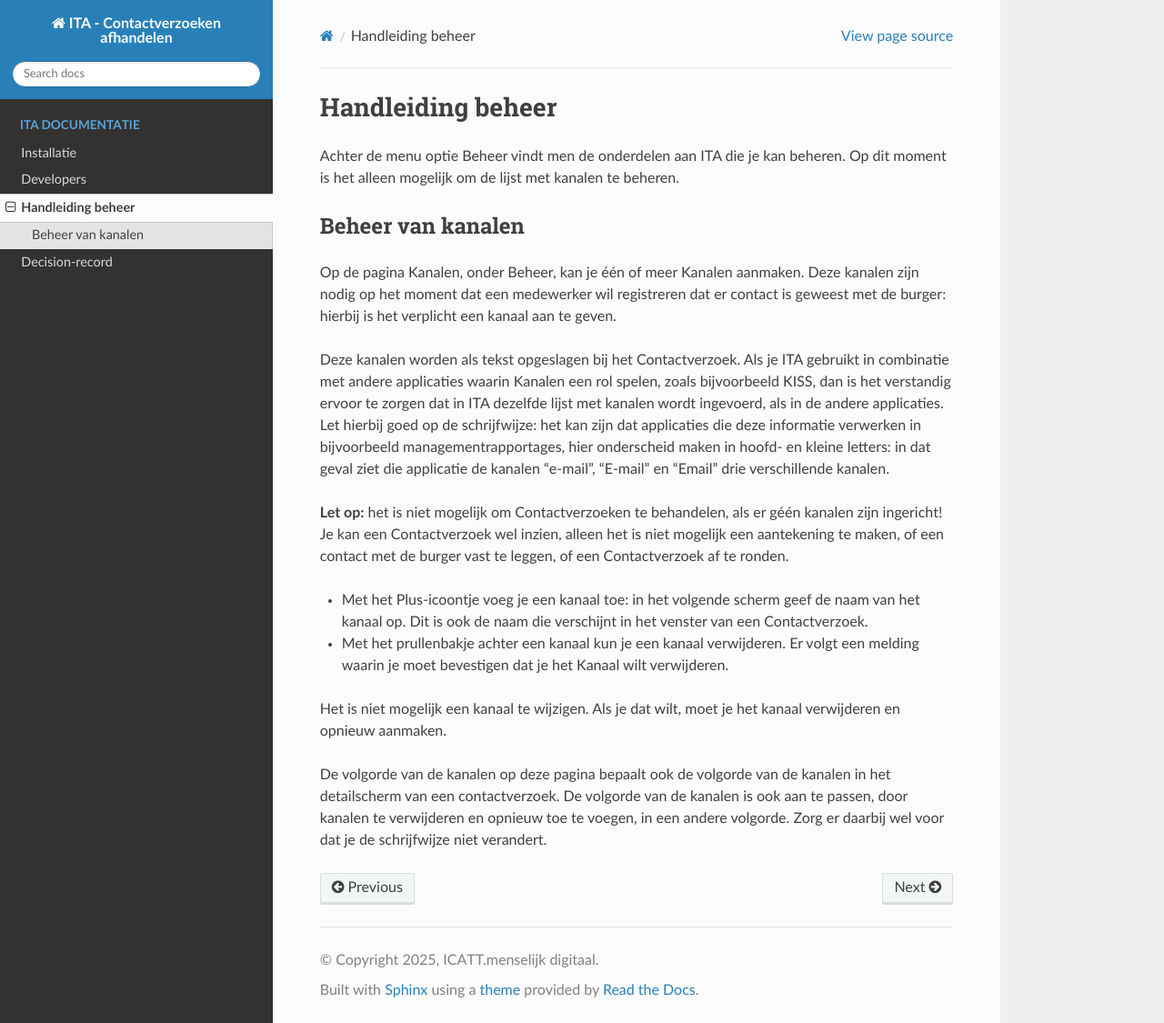
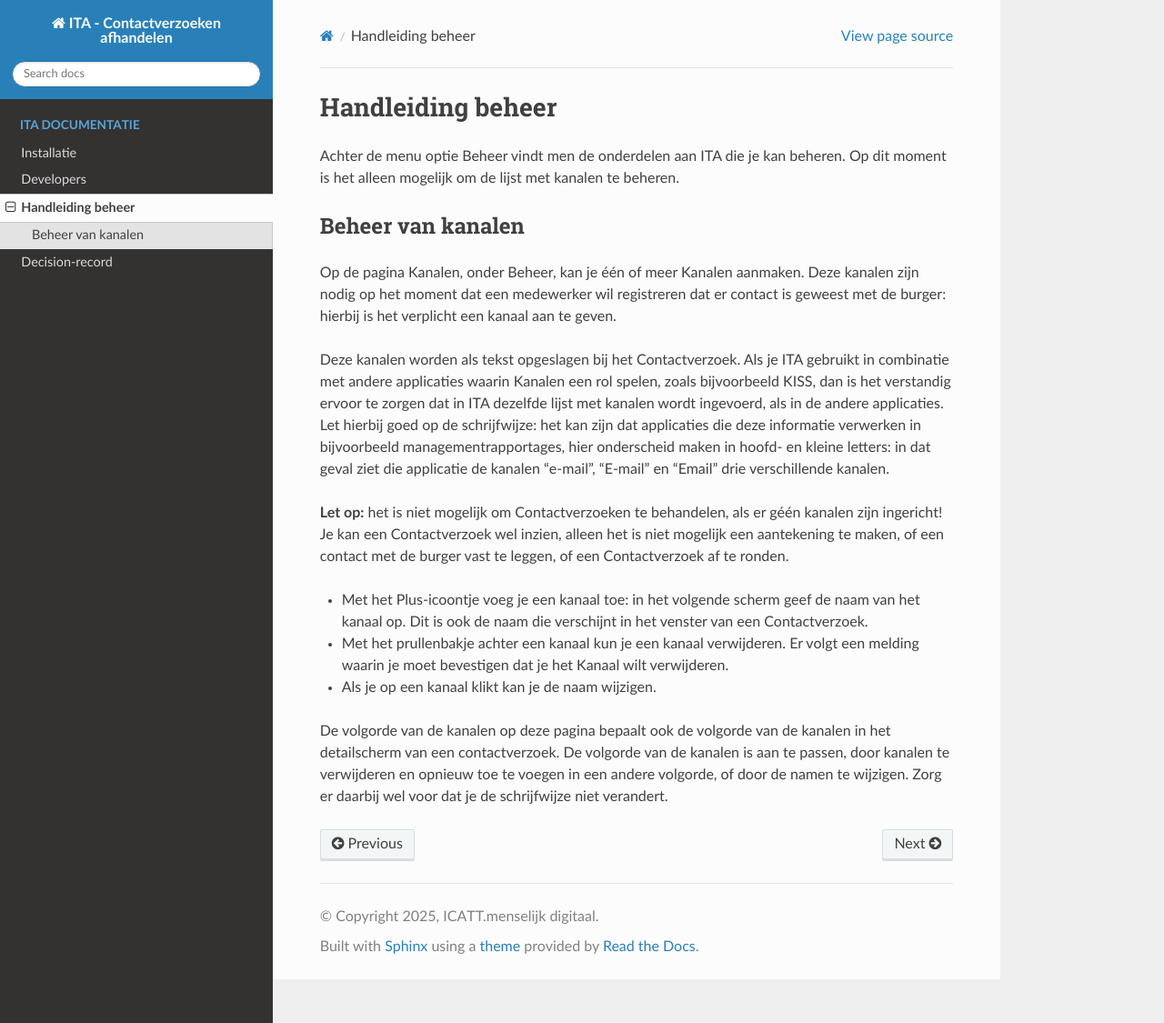
Before and after one commit to Interne-Taak-Afhandeling/.github, a Sphinx documentation site: the page built from docs/manual/index.rst, in a window 1280 px wide and 1125 px high. Shown: the whole window at 91% size. Built offline with Sphinx 7.4.7 and the Read the Docs theme 3.1.0, drawn with Linux system fonts in a browser that asks for light colours.

Commit message:
Update index.rst

```diff
--- a/docs/manual/index.rst
+++ b/docs/manual/index.rst
@@ -18,7 +18,6 @@ Deze kanalen worden als tekst opgeslagen bij het Contactverzoek. Als je ITA gebr
 
 * Met het Plus-icoontje voeg je een kanaal toe: in het volgende scherm geef de naam van het kanaal op. Dit is ook de naam die verschijnt in het venster van een Contactverzoek.
 * Met het prullenbakje achter een kanaal kun je een kanaal verwijderen. Er volgt een melding waarin je moet bevestigen dat je het Kanaal wilt verwijderen.
+* Als je op een kanaal klikt kan je de naam wijzigen.
 
-Het is niet mogelijk een kanaal te wijzigen. Als je dat wilt, moet je het kanaal verwijderen en opnieuw aanmaken.
-
-De volgorde van de kanalen op deze pagina bepaalt ook de volgorde van de kanalen in het detailscherm van een contactverzoek. De volgorde van de kanalen is ook aan te passen, door kanalen te verwijderen en opnieuw toe te voegen, in een andere volgorde. Zorg er daarbij wel voor dat je de schrijfwijze niet verandert.
+De volgorde van de kanalen op deze pagina bepaalt ook de volgorde van de kanalen in het detailscherm van een contactverzoek. De volgorde van de kanalen is aan te passen, door kanalen te verwijderen en opnieuw toe te voegen in een andere volgorde, of door de namen te wijzigen. Zorg er daarbij wel voor dat je de schrijfwijze niet verandert.
```
